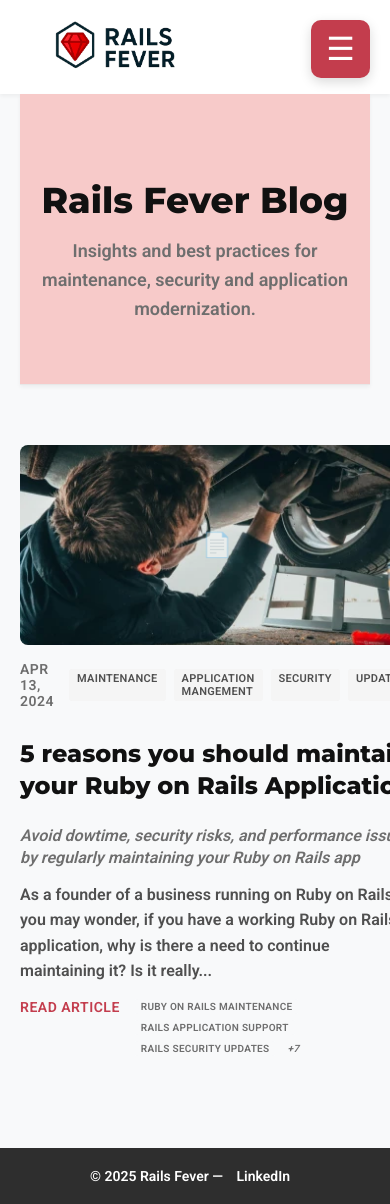
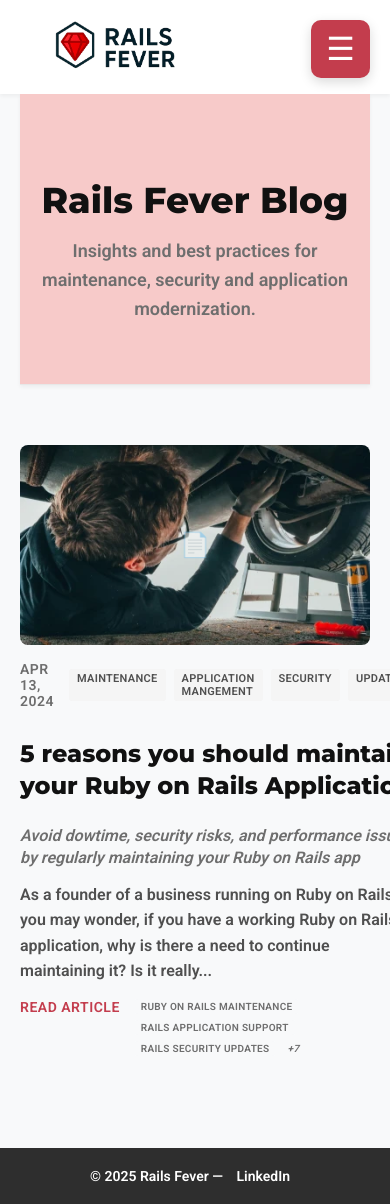
Before and after one commit to waleo/railsfever-05-2025, a Jekyll site: the page built from blog/index.html, in a window 390 px wide. Built offline with Jekyll 4.4.1, drawn with Linux system fonts in a browser that asks for light colours; the list of posts is cut into pages by our own code.

Commit message:
Prevent the preview image from overflowing to the rigt on mobile

```diff
--- a/_sass/_blog.scss
+++ b/_sass/_blog.scss
@@ -5,6 +5,11 @@
   max-width: 1200px;
   margin: 0 auto;
   padding: 0 $padding-small;
+
+  @media (max-width: #{$breakpoint-tablet}) {
+    overflow-x: hidden;
+    max-width: 100vw;
+  }
 }
 
 .blog-header {
@@ -68,6 +73,11 @@
   @media (max-width: #{$breakpoint-tablet}) {
     width: 100%;
     height: 200px;
+    max-width: calc(100vw - 40px);
+  }
+
+  @media (max-width: #{$breakpoint-mobile}) {
+    height: 180px;
   }
 
   img, picture {
```
